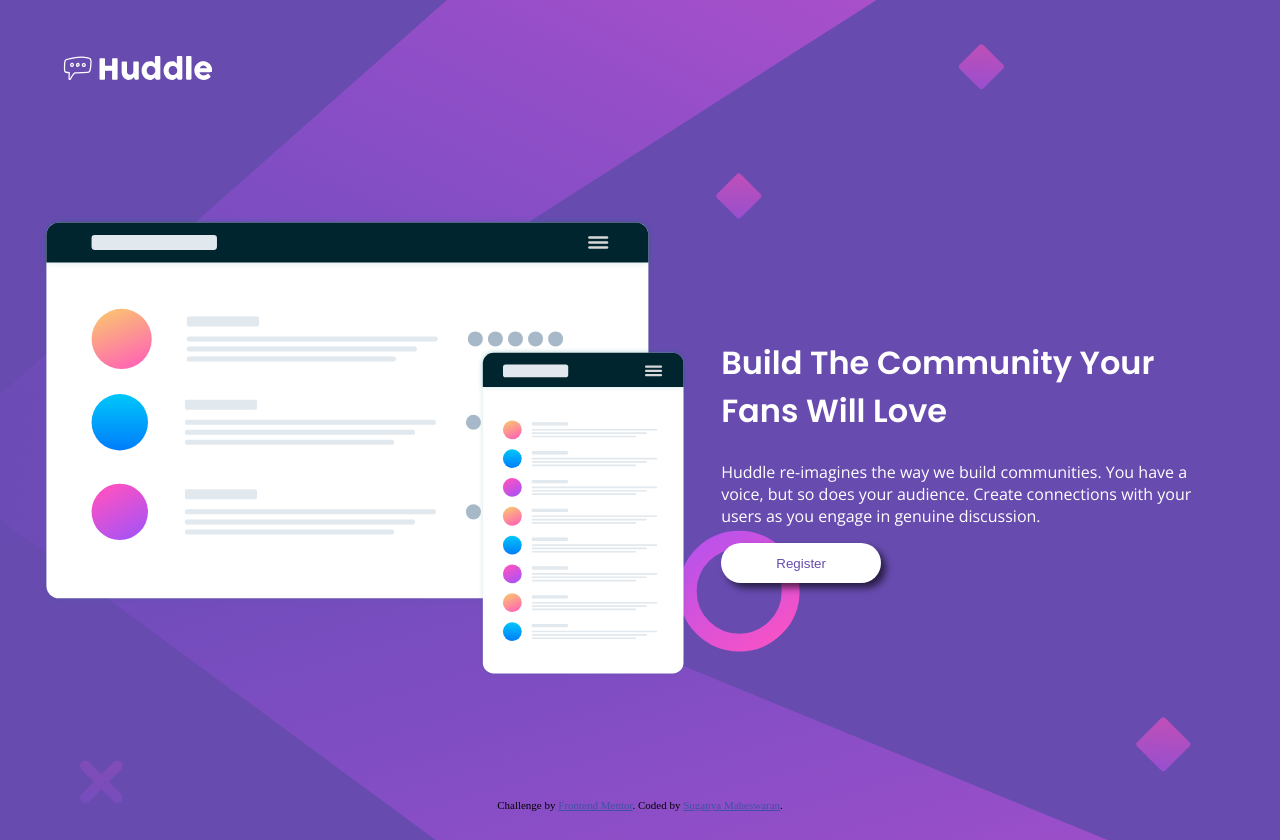
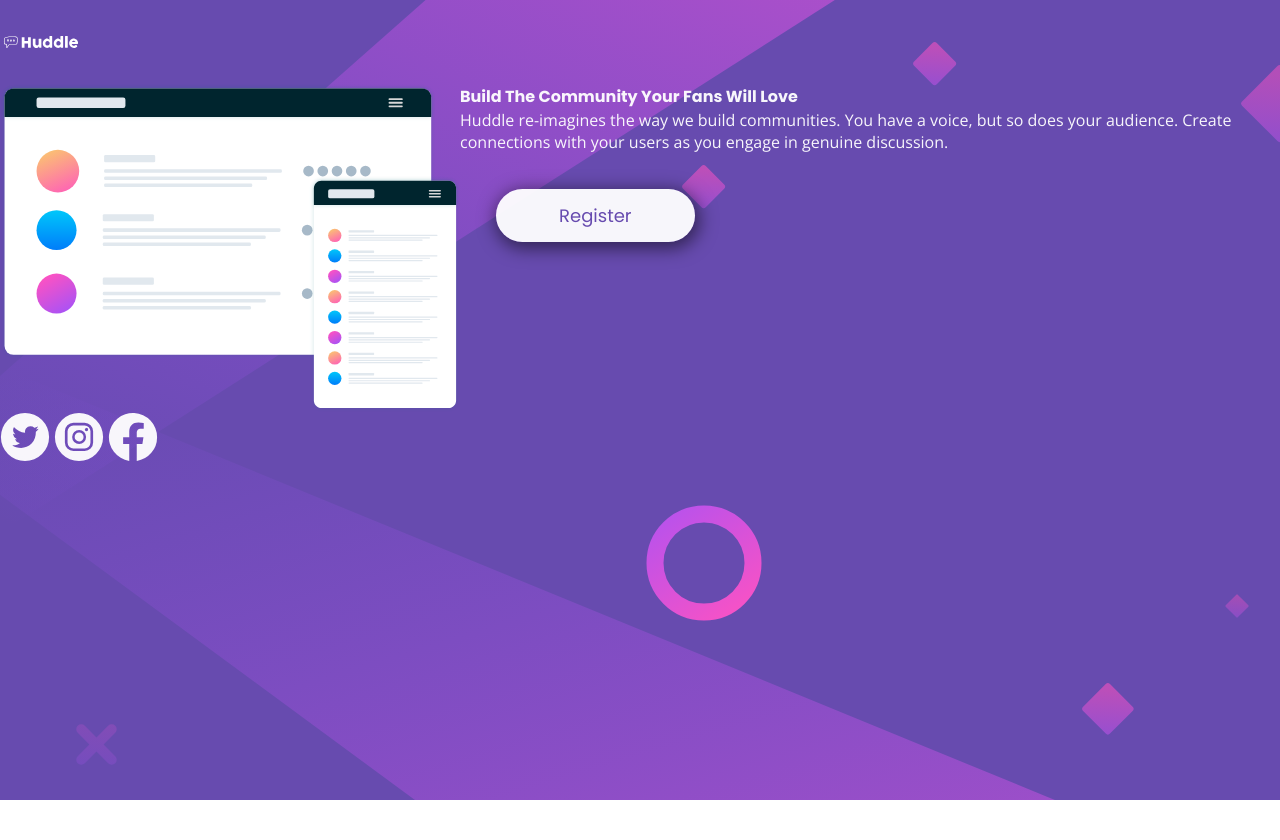
Before and after one commit to Suganya1990/Landing-page, a plain HTML site: page index.html in a window 1280 px wide. After the commit the page ends 800 px from the top, so only its background shows below. Drawn offline with nearby package versions, Linux system fonts and the light colour scheme.

Commit message:
updated html and css

```diff
--- a/index.html
+++ b/index.html
@@ -16,34 +16,51 @@
     .attribution a { color: hsl(228, 45%, 44%); }
   </style>
 </head>
-<body>
-  <nav>
+<body >
+  <div class="background">
+    <main class="container">
+      <div class="logo">
         <img src="./images/logo.svg" alt="">
-  </nav>
-<section>
+      </div>
 
-  <div class="img-container">
-    <img src="/images/illustration-mockups.svg" alt="Logo image">
+      <div class="hero">
+        <div class="hero-img">
+          <img src="./images/illustration-mockups.svg" alt="">
         </div>
-  <div class="content-container">
+        <div class="hero-content">
           <h1>
             Build The Community Your Fans Will Love
           </h1>
           <p>
-      Huddle re-imagines the way we build communities. You have a voice, but so does your audience.
-      Create connections with your users as you engage in genuine discussion.
+            Huddle re-imagines the way we build communities. You have a voice, but so does your audience. Create connections with your users as you engage in genuine discussion.
           </p>
-    <button class="content-button">
-      Register
-    </button>
+          <button class="btn ">Register</button>
+        </div>
 
       </div>
-  </section>
-  <footer>
-    <p class="attribution">
-      Challenge by <a href="https://www.frontendmentor.io?ref=challenge" target="_blank">Frontend Mentor</a>.
-      Coded by <a href="#">Suganya Maheswaran</a>.
-    </p>
-  </footer>
+      <div class="social-icons">
+        <a class="twitter" href="#" aria-label="twitter">
+          <svg xmlns="http://www.w3.org/2000/svg" data-name="twitter" viewBox="0 0 40 40">
+            <path d="M20 .73A19.27 19.27 0 1 0 39.27 20 19.27 19.27 0 0 0 20 .73Zm10.74 12.68a.57.57 0 0 1-.12.34 8.45 8.45 0 0 1-1.68 1.75c-.09.07-.25.14-.25.28 0 3.47-.89 6.94-3.42 9.45a12.73 12.73 0 0 1-12.35 2.89 11.4 11.4 0 0 1-2.38-1 8.15 8.15 0 0 1-.75-.44c-.06 0-.11-.09 0-.13s.09 0 .28 0a8.48 8.48 0 0 0 3.57-.45A5.49 5.49 0 0 0 16 24.89c-.15 0-.31 0-.47-.06a4.61 4.61 0 0 1-3.44-2.89c0-.11 0-.17.12-.15a4.66 4.66 0 0 0 1.64-.05 2.26 2.26 0 0 1-.56-.17A4.44 4.44 0 0 1 10.53 18a2.08 2.08 0 0 1 0-.49c0-.12.06-.16.16-.09a4.55 4.55 0 0 0 1.67.47c-.19-.15-.36-.31-.53-.47a4.4 4.4 0 0 1-.75-5.19c.08-.12.14-.12.24 0a13.51 13.51 0 0 0 8.68 4.4c.09 0 .1 0 .09-.1a4.79 4.79 0 0 1 0-1.81 4.43 4.43 0 0 1 .85-1.72 4.52 4.52 0 0 1 3.21-1.67 4.28 4.28 0 0 1 1.87.3 4.51 4.51 0 0 1 1.22.75 1.61 1.61 0 0 1 .22.23.19.19 0 0 0 .18 0 11 11 0 0 0 2.52-1 .1.1 0 0 1 .11 0s0 .07 0 .11a3.86 3.86 0 0 1-.7 1.29c-.2.25-.7.86-1.05.92a8.77 8.77 0 0 0 2.13-.6c.08 0 .09-.06.09 0Z  M69.28 58.86A19.27 19.27 0 1 0 47 77.9V64.43h-4.9v-5.57H47v-4.25c0-4.83 2.88-7.5 7.28-7.5a29.25 29.25 0 0 1 4.31.38v4.74h-2.43a2.79 2.79 0 0 0-3.14 3v3.62h5.35l-.86 5.57H53V77.9a19.27 19.27 0 0 0 16.28-19.04Z" />
+          </svg>
+        </a>
+
+        <a class="facebook" href="index.html" aria-label="facebook">
+          <svg xmlns="http://www.w3.org/2000/svg" id="facebook" data-name="facebook" viewBox="0 0 40 40">
+
+            <path class="cls-1" d="M24.51 10.8h-9a4.66 4.66 0 0 0-4.66 4.66v9a4.67 4.67 0 0 0 4.66 4.67h9a4.67 4.67 0 0 0 4.66-4.67v-9a4.66 4.66 0 0 0-4.66-4.66Zm-4.42 14.74A5.57 5.57 0 1 1 25.66 20a5.57 5.57 0 0 1-5.57 5.54ZM26 15.36A1.33 1.33 0 1 1 27.31 14 1.32 1.32 0 0 1 26 15.36Z M20.09 16.41A3.57 3.57 0 1 0 23.66 20a3.57 3.57 0 0 0-3.57-3.59Z M20 .73A19.27 19.27 0 1 0 39.27 20 19.27 19.27 0 0 0 20 .73Zm11.3 23.75a6.8 6.8 0 0 1-6.79 6.79h-9a6.8 6.8 0 0 1-6.81-6.79v-9a6.8 6.8 0 0 1 6.79-6.79h9a6.8 6.8 0 0 1 6.79 6.79Z" />
+            <path class="cls-1" d="" />
+          </svg>
+        </a>
+
+        <a class="instagram" href="index.html" aria-label="instagram">
+          <svg xmlns="http://www.w3.org/2000/svg" data-name="instagram" viewBox="0 0 40 40">
+            <path d="M39.27 20.12A19.27 19.27 0 1 0 17 39.16V25.69h-4.9v-5.57H17v-4.25c0-4.83 2.88-7.5 7.28-7.5a29.25 29.25 0 0 1 4.31.38v4.74h-2.44a2.79 2.79 0 0 0-3.14 3v3.62h5.35l-.86 5.57H23v13.48a19.27 19.27 0 0 0 16.27-19.04Z" />
+          </svg>
+        </a>
+      </div>
+    </main>
+  </div>
+
   </body>
 </html>
--- a/styles.css
+++ b/styles.css
@@ -1,67 +1,133 @@
-body{
+:root {
+    /* primary */
+    --white: hsla(0, 0%, 100%, 0.95);
+    --violet: hsl(257, 40%, 49%);
+    --dark-violet: hsl(294, 86%, 20%);
+    --soft-magenta: hsl(300, 69%, 71%);
+  }
+  * {
+    margin: 0;
+    padding: 0;
+    text-decoration: 0;
+    box-sizing: border-box;
+    font-size: 16px;
 
+  }
+  .background{
+    display: flex;
+    justify-content: center;
+    background-image: url("images/bg-mobile.svg");
+    background-size: cover;
     background-color: hsl(257, 40%, 49%);
-    background-image: url("images/bg-desktop.svg");
-    background-size:cover;
-    height: 100vh;
-    overflow: hidden;
-    padding: 0 2em;
+    min-height: 100vh;
 }
-nav{
-    padding: 1em;
-    margin-top: 2em;
+.container{
+    width: 100%;
+    margin: 0 auto;
+
 }
-nav > img{
-    width:10em;
-    height: auto;
+h1{
+    font-family: 'Poppins';
+}
+p{
+    font-family: 'Open Sans';
+}
+img{
+
+    max-width: 100%;
+    display: block;
+    line-height: 0;
 }
 
-section{
-    display: flex;
-    height: 85vh;
-    align-items: center;
+svg{
+    width: 50px;
+    height: auto;
+    fill: var(--white);
 }
-
-.img-container{
-    width: 100%;
-    height: 100%;
-
-}
-.img-container > img{
-
-    width: 100%;
-    height: 100%;
-    object-fit:contain;
-    margin:  auto;
-    display: block;
-
-}
-.content-container{
-    width: 75%;
-    padding: 2em;
-    color: white;
-}
-.content-container h1{
-   font-family: 'Poppins';
-   font-weight: 600;
-   font-size: 2rem;
-
-}
-.content-container p{
-    font-family: 'Open Sans';
-    font-weight: 400;
-}
-.content-button{
-    background:white;
-    color: hsl(257, 40%, 49%);
-    width: 12em;
-    height: 3em;
-    border-radius:30px;
-    box-shadow: 5px 5px 7px rgba(0, 0, 0, 0.6);
+button{
+    font: 400 18px/27px 'Poppins', sans-serif;
+    border-radius: 40px;
+    margin: 2em;
+    padding: 13px 63px;
+    color: var(--violet);
+    background-color: var(--white);
+    box-shadow: 2px 4px 17px 3px rgba(0, 0, 0, 0.5);
+    transition: ease-in 0.2s;
     border: none;
 
 }
 
-.content-button:hover{
-    background:hsl(300, 69%, 71%);
+/*xs*/
+@media(min-width:475px){
+
+    .container{
+        max-width: 475px;
+    }
+    .logo{
+        width: 5em;
+        margin: 2em 0em;
+    }
+    .hero{
+
+        display: flex;
+        flex-direction: column;
+        color:var(--white);
+        margin: 0 auto;
+
+    }
+
+   .img-container img{
+        width:100%;
+        height: auto;
+   }
 }
+
+/*sm*/
+@media(min-width:640px){
+    .container{
+        max-width: 640px;
+    }
+}
+
+
+/*md*/
+@media(min-width:768px){
+    .container{
+        max-width: 768px;
+    }
+    .hero{
+        display: flex;
+        flex-direction: row;
+
+    }
+}
+
+/*lg*/
+@media(min-width:1024px){
+    .container{
+        max-width: 1024px;
+    }
+    .background{
+
+        background-color: hsl(257, 40%, 49%);
+        background-image: url("images/bg-desktop.svg");
+        background-size:cover;
+        height: 100vh;
+    }
+
+}
+/*xl*/
+@media(min-width:1280px){
+    .container{
+        max-width: 1280px;
+    }
+
+
+}
+/*2xl*/
+@media(min-width:1536px){
+    .container{
+        max-width: 1536px;
+    }
+
+}
```
Lines whose indentation alone changed are shown as unchanged.
